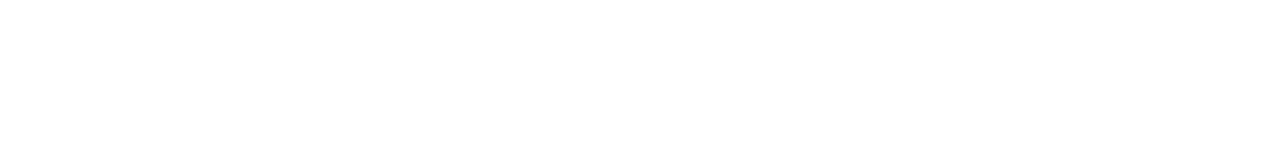
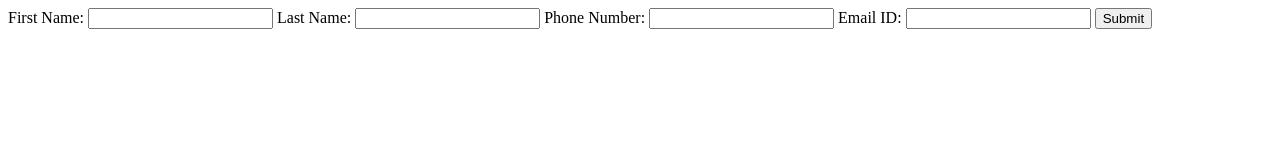
Before and after one commit to acciojob/form-login-2-adityash12, a website: page main.html in a window 1280 px wide. Drawn offline with Linux system fonts and the light colour scheme.

Commit message:
created a submission

```diff
--- a/main.html
+++ b/main.html
@@ -7,6 +7,17 @@
 </head>
 
 <body>
+	<form>
+	<label for="FirstName"> First Name:</label>
+	<input type="text" name="First Name" id="FirstName">
+	<label for="LastName"> Last Name:</label>
+	<input type="text" name="Last Name" id="LastName">
+	<label for="PhoneNumber">Phone Number:</label>
+	<input type="number" name="Phone Number" id="PhoneNumber">
+	<label for="FirstName">Email ID:</label>
+	<input type="text" name="First Name" id="FirstName">
+		<button id="submit">Submit</button>
+	</form>
 	<!-- the entire body must be written by student -->
     <script type="text/javascript" src="./script.js">
 </script>
--- a/script.js
+++ b/script.js
@@ -1 +1,2 @@
 //your JS code here. If required.
+let submit=document.getElementById("submit");
```
